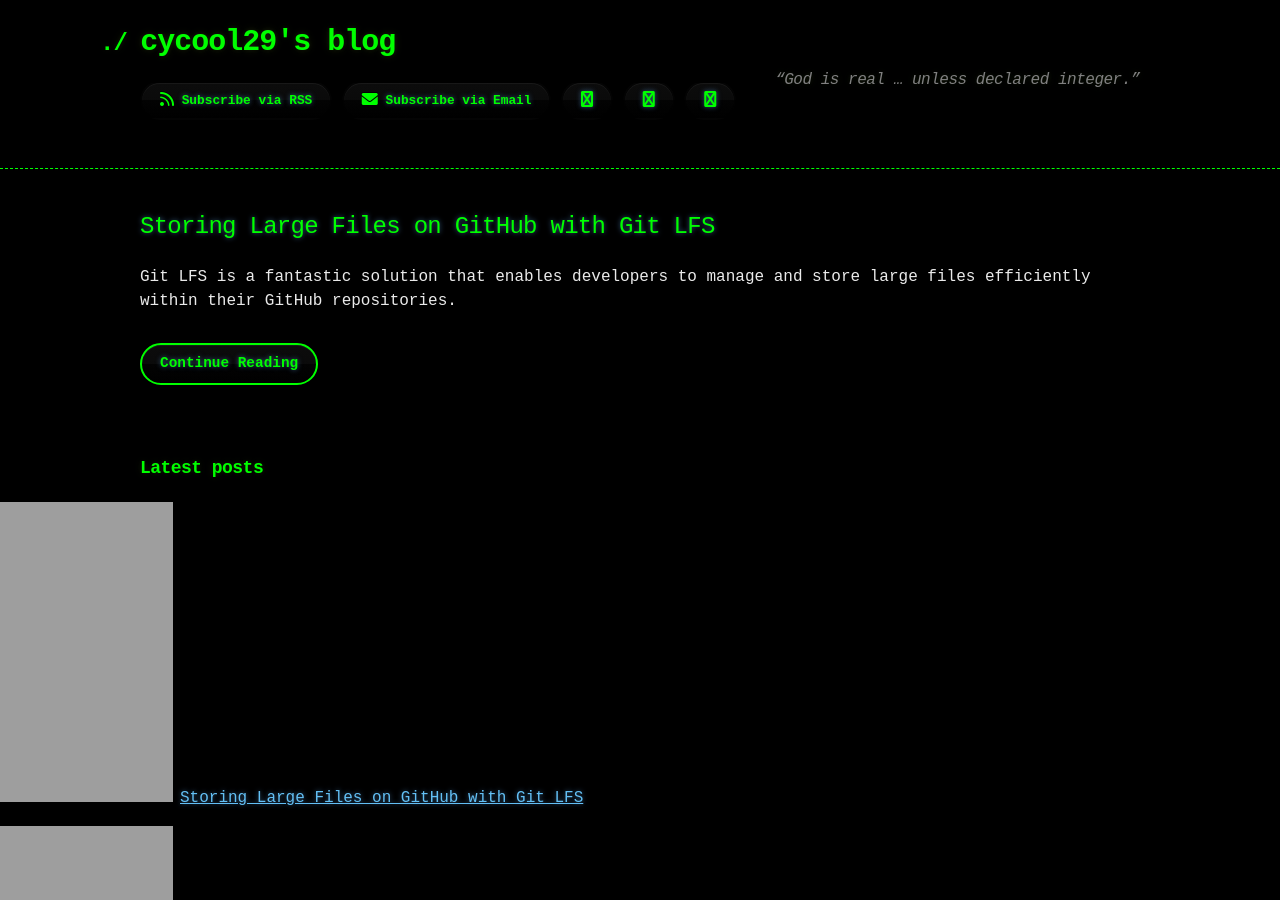
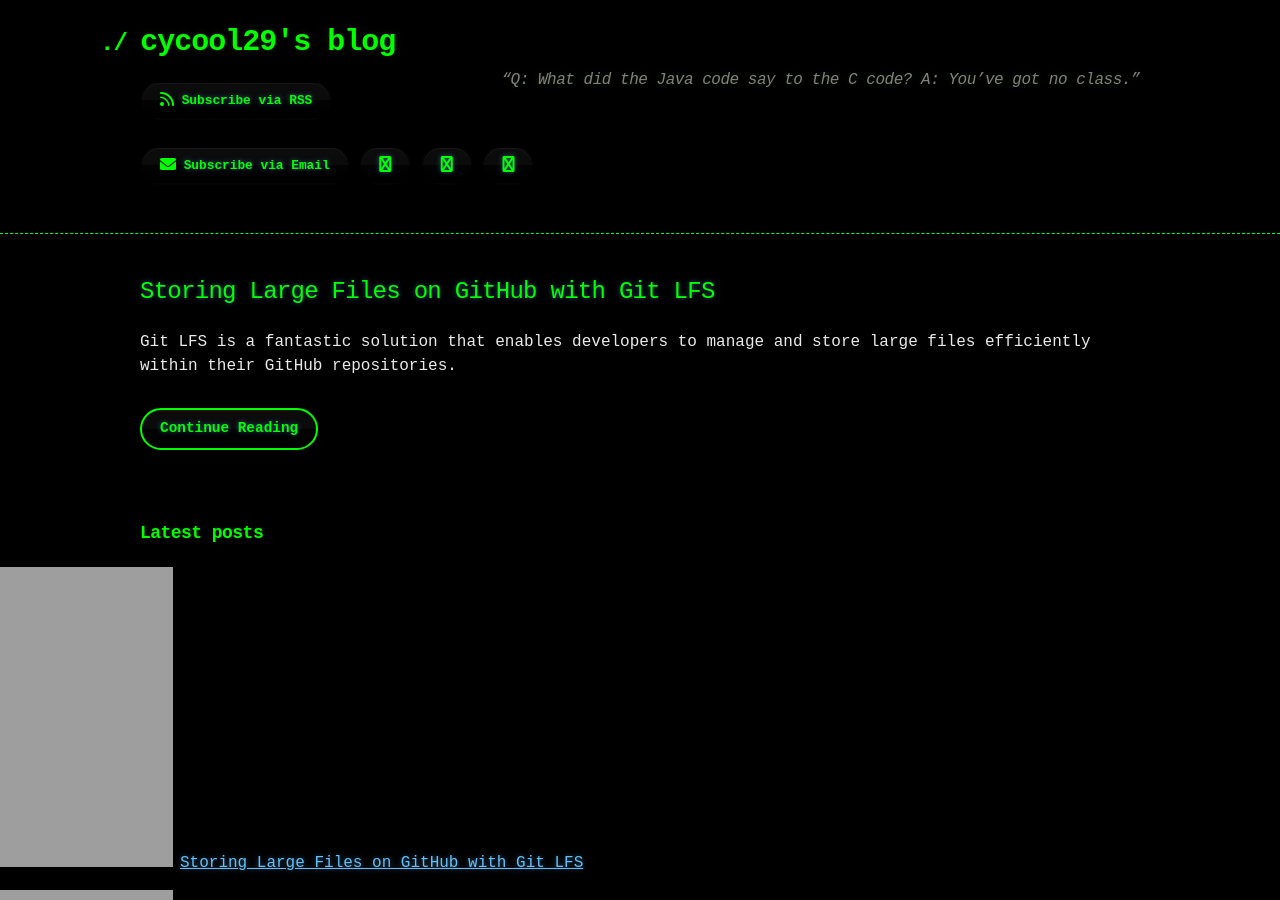
Before and after one commit to cycool29/cycool29.github.io, a Jekyll site: the page built from index.md, in a window 1280 px wide and 900 px high. Built offline with Jekyll 4.4.1, drawn with Linux system fonts in a browser that asks for light colours; a style sheet for code colours, icons or effects is not loaded.

Commit message:
Update quotes

```diff
--- a/_config.yml
+++ b/_config.yml
@@ -1,5 +1,5 @@
 title: cycool29's blog
-description: "“God is real … unless declared integer.” "
+description: "“Q: What did the Java code say to the C code? A: You’ve got no class.” "
 bio: A high school student. Intermediate in Python, Git, Bash. Learning JavaScript. He/Him. "
 author: cycool29
 url: https://cycool29.github.io
```
